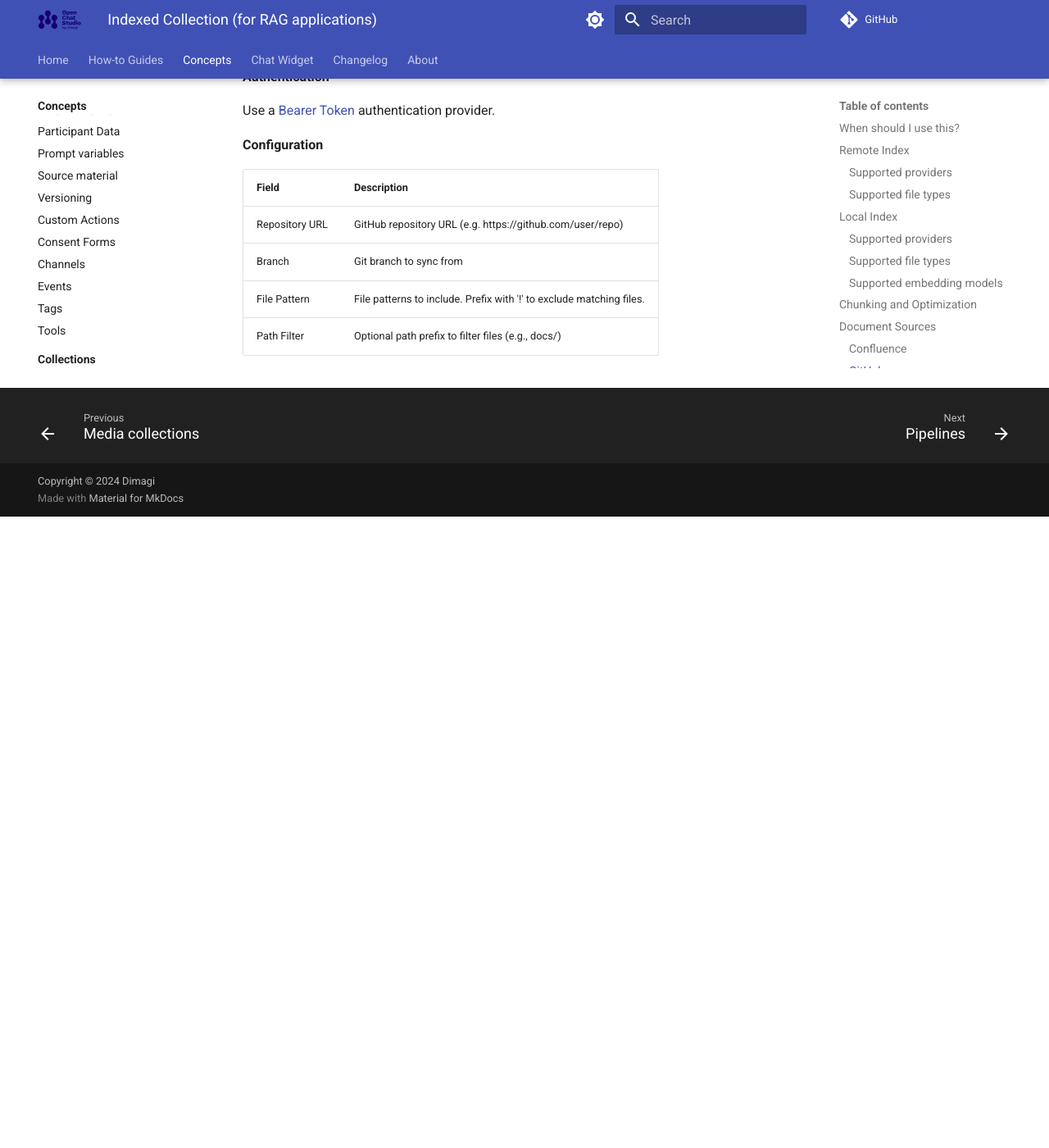
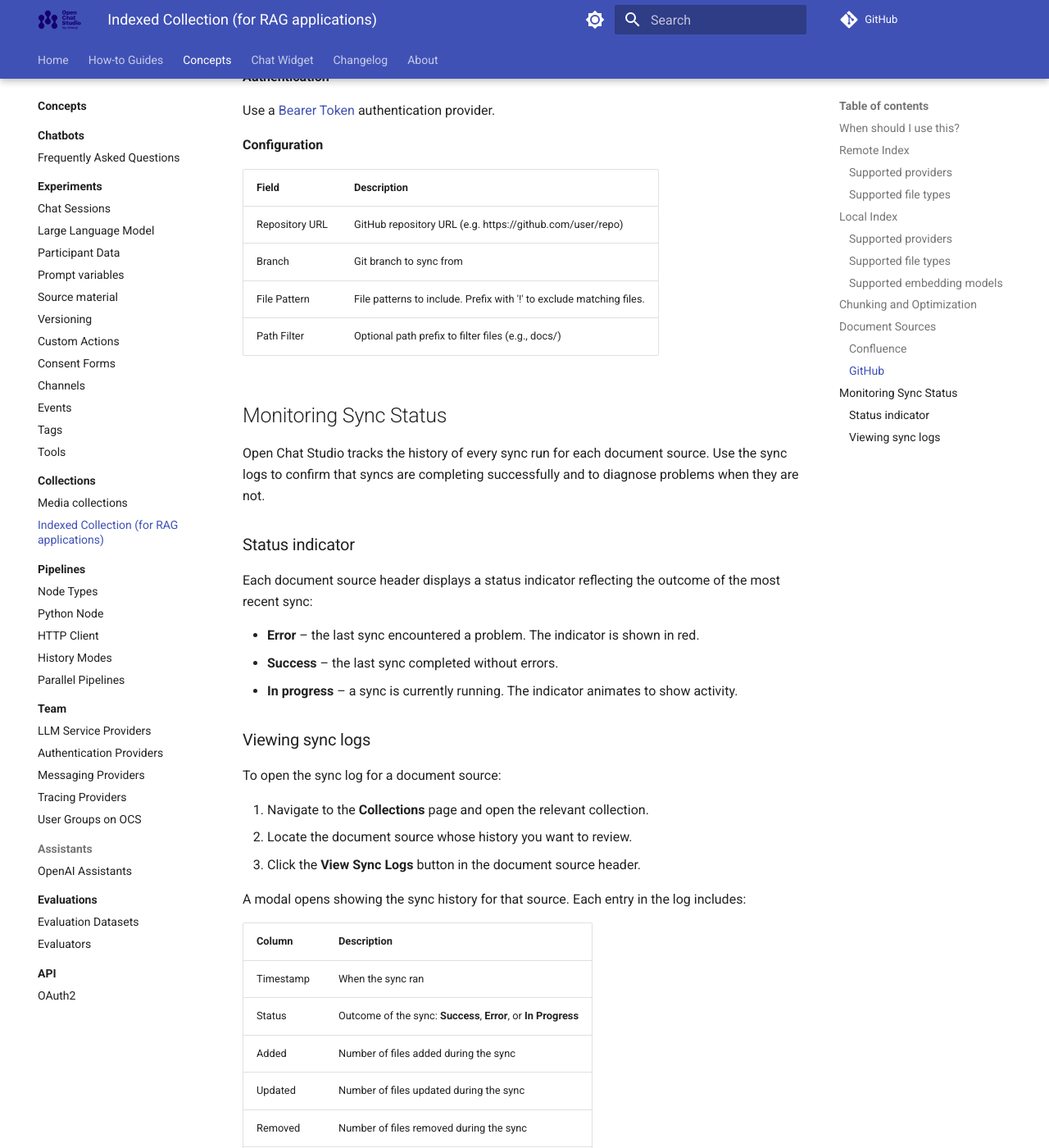
Before and after one commit to dimagi/open-chat-studio-docs, an MkDocs documentation site: the page built from docs/concepts/collections/indexed.md, in a window 1280 px wide and 1400 px high, scrolled down 3667 px. Shown: the whole window at 82% size. Built offline with MkDocs 1.6.1 and Material for MkDocs 9.7.7, drawn with Linux system fonts in a browser that asks for light colours; a script that is not in the unit is left out; comment, search, counter and statistics services are not loaded; before the commit the page ends 4297 px from its top, so only the background shows below that; some of the changed text lies outside the part shown.

Commit message:
update changelog and docs from OCS PR #2853
Co-Authored-By: Claude Sonnet 4.6 <noreply@anthropic.com>

```diff
--- a/docs/concepts/collections/indexed.md
+++ b/docs/concepts/collections/indexed.md
@@ -121,3 +121,41 @@ Use a [Bearer Token](../team/authentication_providers.md#bearer-token) authentic
 | Branch         | Git branch to sync from                                              |
 | File Pattern   | File patterns to include. Prefix with '!' to exclude matching files. |
 | Path Filter    | Optional path prefix to filter files (e.g., docs/)                   |
+
+## Monitoring Sync Status
+
+Open Chat Studio tracks the history of every sync run for each document source. Use the sync logs to confirm that syncs are completing successfully and to diagnose problems when they are not.
+
+### Status indicator
+
+Each document source header displays a status indicator reflecting the outcome of the most recent sync:
+
+- **Error** – the last sync encountered a problem. The indicator is shown in red.
+- **Success** – the last sync completed without errors.
+- **In progress** – a sync is currently running. The indicator animates to show activity.
+
+### Viewing sync logs
+
+To open the sync log for a document source:
+
+1. Navigate to the **Collections** page and open the relevant collection.
+2. Locate the document source whose history you want to review.
+3. Click the **View Sync Logs** button in the document source header.
+
+A modal opens showing the sync history for that source. Each entry in the log includes:
+
+| Column    | Description                                                   |
+|-----------|---------------------------------------------------------------|
+| Timestamp | When the sync ran                                             |
+| Status    | Outcome of the sync: **Success**, **Error**, or **In Progress** |
+| Added     | Number of files added during the sync                         |
+| Updated   | Number of files updated during the sync                       |
+| Removed   | Number of files removed during the sync                       |
+| Duration  | How long the sync took to complete                            |
+
+For failed syncs, click the error entry to view the full error message in an inline modal.
+
+Use the **Show errors only** checkbox at the top of the modal to filter the list to failed syncs. This is useful when you want to review a long history and focus only on runs that require attention.
+
+!!! note
+    The sync log uses pagination. Click the navigation controls at the bottom of the modal to move through older entries.
```
Also changed, not shown: docs/changelog.md (+3 -0 lines).
